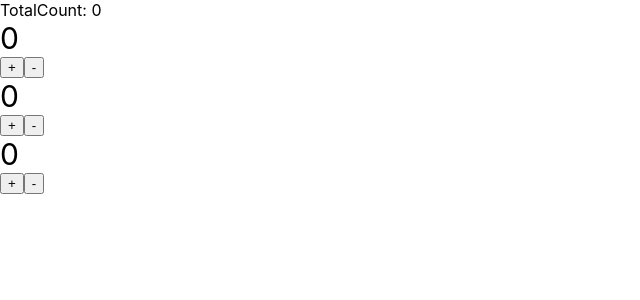
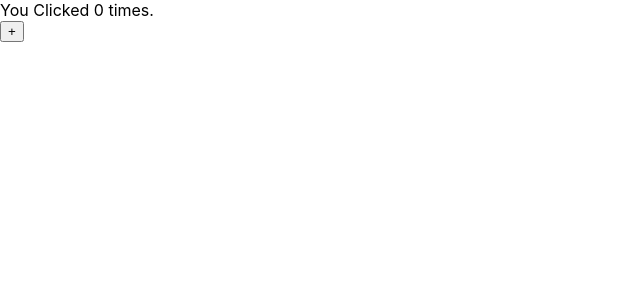
Before and after one commit to woou4578/CNU_SW_academy_practice, a React (Create React App) app in the folder Day19/swa-app/: page / in a window 1280 px wide. Shown: the top 300 px of the page, without its empty margins (0-640 px from the left). Built offline with nearby package versions, Linux system fonts and the light colour scheme.

Commit message:
Day19 useEffect 학습

```diff
--- a/Day19/swa-app/src/App.js
+++ b/Day19/swa-app/src/App.js
@@ -1,34 +1,61 @@
-import './App.css';
+import { useEffect, useState } from "react";
+// import './App.css';
 // import Logo from './components/Logo';
 // import Paragraph from './components/Paragraph';
-// import {useState} from "react";
 // import Board from './components/Board';
-import Counter from './components/Counter';
-import {useState} from 'react';
+// import Counter from './components/Counter';
 
 function App() {
+	// useEffect는 무언가 변화가 있을 때
+	// 감지하여 반응하는 Hook
+	const [count, setcount] = useState(0);
+
+	useEffect(() => {
+		console.log(`Clicked ${count} times.`);
+	}, [count]);
+
+	// 배열에 아무것도 넣지 않으면, 컴포넌트가 처음으로 로드될 때 실행
+	useEffect(() => {
+		console.log("Component Loaded");
+		const handleScroll = () => {
+			console.log(window.scrollY);
+		};
+
+		document.addEventListener("scroll", handleScroll);
+		// return으로 반환한 함수는 컴포넌트가 제거될때 실행
+		return () => document.removeEventListener("scroll", handleScroll);
+	}, []);
+
+	return (
+		<div>
+			<div>You Clicked {count} times.</div>
+			<button onClick={() => setcount(count + 1)}>+</button>
+			<div style={{height:2000}}></div>
+		</div>
+	);
+
 	// 상태와 이벤트 바인딩
 	// 1. 컴포넌트에서 지역 상태 관리하는 법
 	// 2. 컴포넌트에 이벤트 바인딩하기
 	// 3. 부모 컴포넌트에게 메시지 전달하기
-	const [totalCount, setTotalCount] = useState(0);
-	return (
-		<div>
-			TotalCount: {totalCount}
-			<Counter
-				onIncrease={() => { setTotalCount(totalCount+1)}}
-				onDecrease={() => { setTotalCount(totalCount-1)}}
-			/>
-			<Counter
-				onIncrease={() => { setTotalCount(totalCount+1)}}
-				onDecrease={() => { setTotalCount(totalCount-1)}}
-			/>
-			<Counter
-				onIncrease={() => { setTotalCount(totalCount+1)}}
-				onDecrease={() => { setTotalCount(totalCount-1)}}
-			/>
-		</div>
-	);
+	// const [totalCount, setTotalCount] = useState(0);
+	// return (
+	// 	<div>
+	// 		TotalCount: {totalCount}
+	// 		<Counter
+	// 			onIncrease={() => { setTotalCount(totalCount+1)}}
+	// 			onDecrease={() => { setTotalCount(totalCount-1)}}
+	// 		/>
+	// 		<Counter
+	// 			onIncrease={() => { setTotalCount(totalCount+1)}}
+	// 			onDecrease={() => { setTotalCount(totalCount-1)}}
+	// 		/>
+	// 		<Counter
+	// 			onIncrease={() => { setTotalCount(totalCount+1)}}
+	// 			onDecrease={() => { setTotalCount(totalCount-1)}}
+	// 		/>
+	// 	</div>
+	// );
 
 	// 분기와 반복
 	// const [visible, setVisible] = useState(false);
```
Lines whose indentation alone changed are shown as unchanged.
